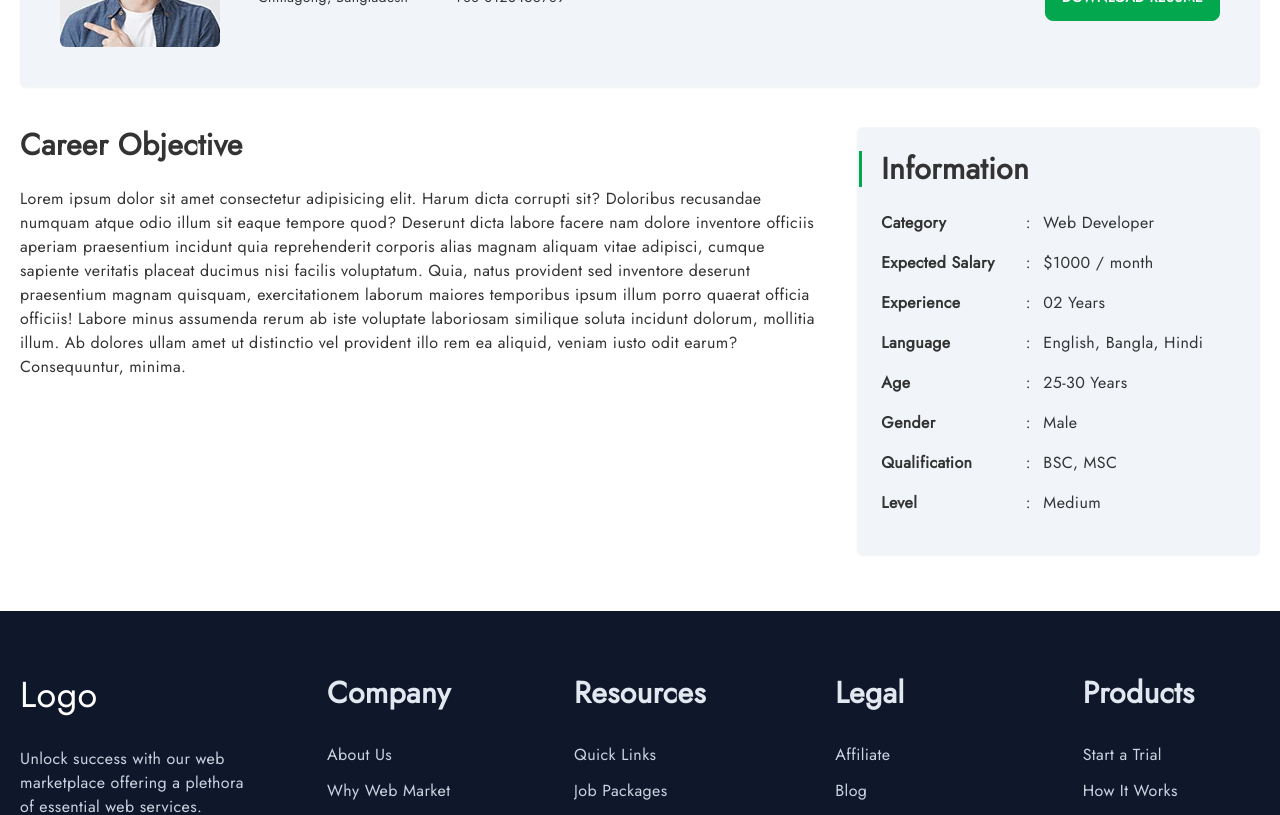
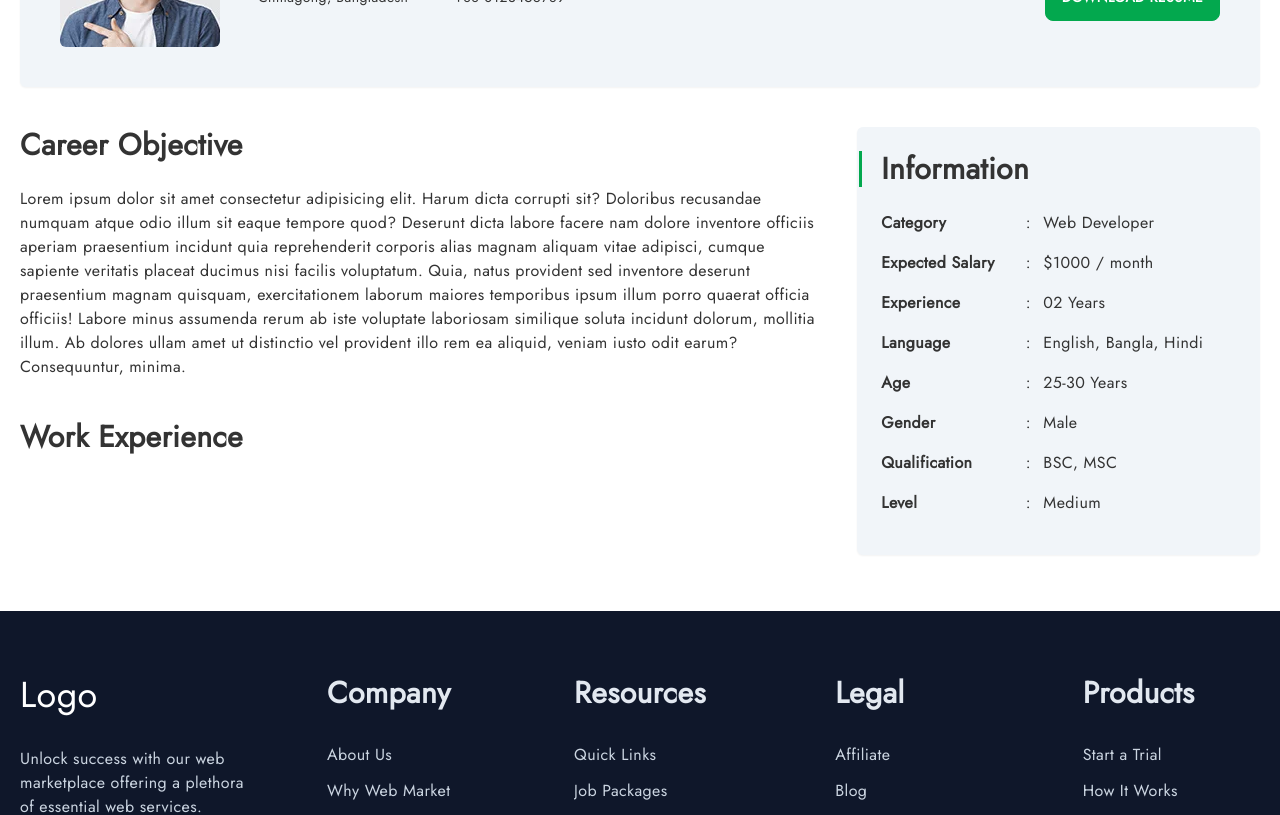
Before and after one commit to tusharshaha/web-market, a Next.js app in the folder frontend/: page /candidate/1 in a window 1280 px wide. Shown: the part 540-1355 px from the top of the page. Built offline with nearby package versions, Linux system fonts and the light colour scheme; some icons are missing.

Commit message:
added work expperience section

```diff
--- /dev/null
+++ b/frontend/components/Candidate/CandidateDetails/WorkExperience.tsx
@@ -0,0 +1,11 @@
+import React from 'react';
+
+const WorkExperience: React.FC = () => {
+  return (
+    <div>
+      <h2 className='text-3xl font-bold'>Work Experience</h2>
+    </div>
+  );
+};
+
+export default WorkExperience;
--- a/frontend/pages/candidate/[id].tsx
+++ b/frontend/pages/candidate/[id].tsx
@@ -1,6 +1,7 @@
 import CandidateInfo from "@/components/Candidate/CandidateDetails/CandidateInfo";
 import CandidateTop from "@/components/Candidate/CandidateDetails/CandidateTop";
 import CareerObjective from "@/components/Candidate/CandidateDetails/CareerObjective";
+import WorkExperience from "@/components/Candidate/CandidateDetails/WorkExperience";
 import Layout from "@/components/Layout";
 import { NextPage } from "next";
 
@@ -17,8 +18,9 @@ const Candidate: NextPage = () => {
 
         {/* candidate details section  */}
         <div className="flex items-start justify-between mt-10 gap-8">
-          <div className="w-2/3">
+          <div className="w-2/3 space-y-10">
             <CareerObjective />
+            <WorkExperience />
           </div>
           <div className="w-1/3">
             <CandidateInfo />
```
